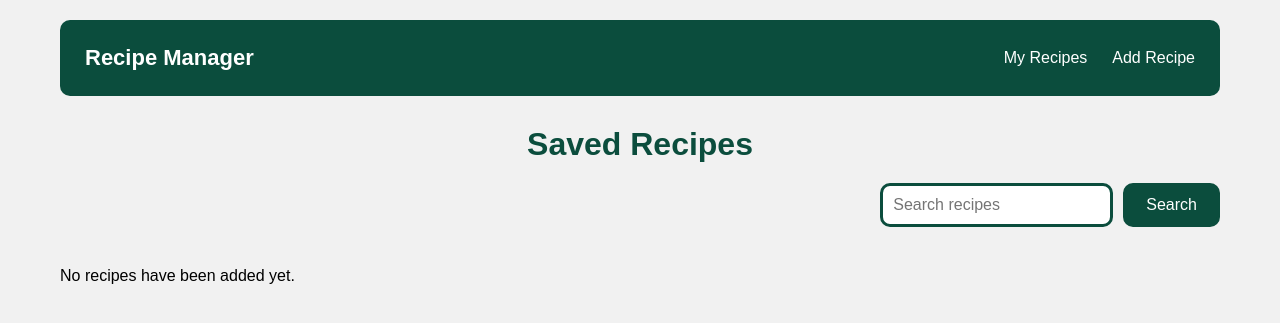
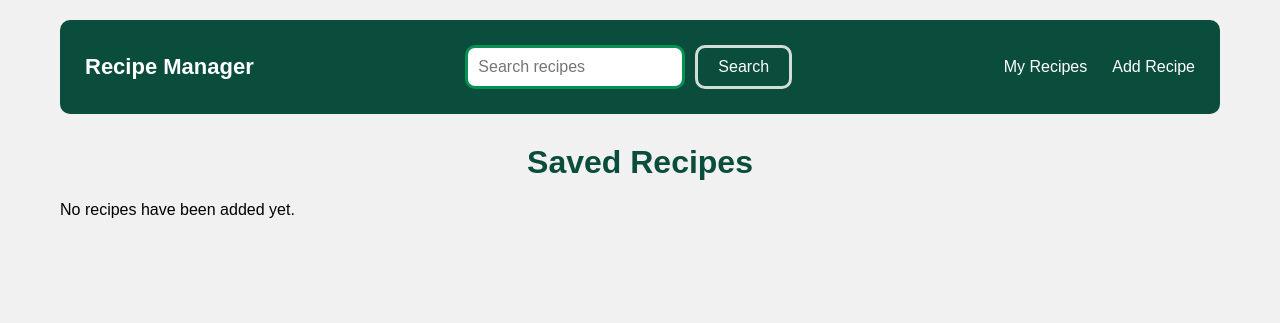
Before and after one commit to luciengland/CSCI4830, a Django app: page /recipes/ in a window 1280 px wide. Shown: the top 323 px of the page. Run offline with Django 5.2, Linux system fonts and the light colour scheme; data that the repository does not hold is empty.

Commit message:
move search to navbar

```diff
--- a/recipe_manager/static/recipe_manager/style.css
+++ b/recipe_manager/static/recipe_manager/style.css
@@ -22,19 +22,6 @@ h2 {
     text-align: center;
     margin-top: 10px;
     margin-bottom: 10px;
-}
-/* -------------------------------- tool bar ------------------------------- */
-.recipe-toolbar {
-    display: flex;
-    justify-content: flex-end;
-    align-items: center;
-    margin-bottom: 20px;
-}
-
-.recipe-toolbar .search-form {
-    display: flex;
-    align-items: center;
-    gap: 10px;
 }
 
 /* ------------------------------ recipe cards ----------------------------- */
@@ -86,20 +75,25 @@ h2 {
     margin-bottom: 15px;
 }
 
-.add-button:hover {
+.add-button:hover,
+.edit-button:hover,
+.delete-button:hover {
     background-color: #049154;
+}
+
+.delete-button {
+    cursor: pointer;
 }
 
 /* -------------------------- search input/button -------------------------- */
 .search-form {
     display: flex;
     gap: 10px;
-    margin-bottom: 20px;
 }
 
 .search-form input {
     padding: 10px;
-    border: 3px solid #0B4D3D;
+    border: 3px solid #049154;
     border-radius: 10px;
     font-size: 16px;
 }
@@ -246,6 +203,7 @@ h2 {
     padding: 25px 25px;
     border-radius: 10px;
     margin-bottom: 30px;
+    gap: 20px;
 }
 
 .navbar a {
@@ -268,6 +226,33 @@ h2 {
     color: #D2DDD8;
 }
 
+/* ------------------------- navbar search ------------------------- */
+.navbar .search-form {
+    align-items:center;
+}
+
+.navbar .search-form input {
+    width: 220px;
+    max-width: 100%;
+    box-sizing: border-box;
+}
+
+.navbar .search-form button {
+    background-color: #0B4D3D;
+    color: white;
+    border-color: #D2DDD8;
+}
+
+.navbar .search-form button:hover {
+    background-color: #049154;
+}
+
+@media (max-width: 750px) {
+    .navbar {
+        flex-wrap: wrap;
+    }
+}
+
 /* ------------------------- delete confirmation -------------------------- */
 .delete-confirmation {
     text-align: center;
--- a/recipe_manager/templates/recipe_manager/base.html
+++ b/recipe_manager/templates/recipe_manager/base.html
@@ -8,10 +8,11 @@
 
     <body>
         <nav class="navbar">
-            <a href="{% url 'recipe_list' %}" class="navbar-brand">
-                Recipe Manager
-            </a>
-
+            <a href="{% url 'recipe_list' %}" class="navbar-brand">Recipe Manager</a>
+	    <form method="GET" action="{% url 'recipe_list' %}" class="search-form">
+       		 <input type="text" name="q" placeholder="Search recipes">
+	        <button type="submit">Search</button>
+	    </form>
             <div class="navbar-links">
                 <a href="{% url 'recipe_list' %}">My Recipes</a>
                 <a href="{% url 'add_recipe' %}">Add Recipe</a>
--- a/recipe_manager/templates/recipe_manager/recipe_list.html
+++ b/recipe_manager/templates/recipe_manager/recipe_list.html
@@ -5,13 +5,6 @@
 
 {% block content %}
         <h1>Saved Recipes</h1>
-
-        <div class="recipe-toolbar">
-            <form method="GET" class="search-form">
-                <input type="text" name="q" placeholder="Search recipes" value="{{ query }}">
-                <button type="submit">Search</button>
-            </form>
-        </div>
 
         <!-- add clear search link -->
         {% if query %}
```
Also changed, not shown: other parts of recipe_manager/static/recipe_manager/style.css (+4 -39 lines).
